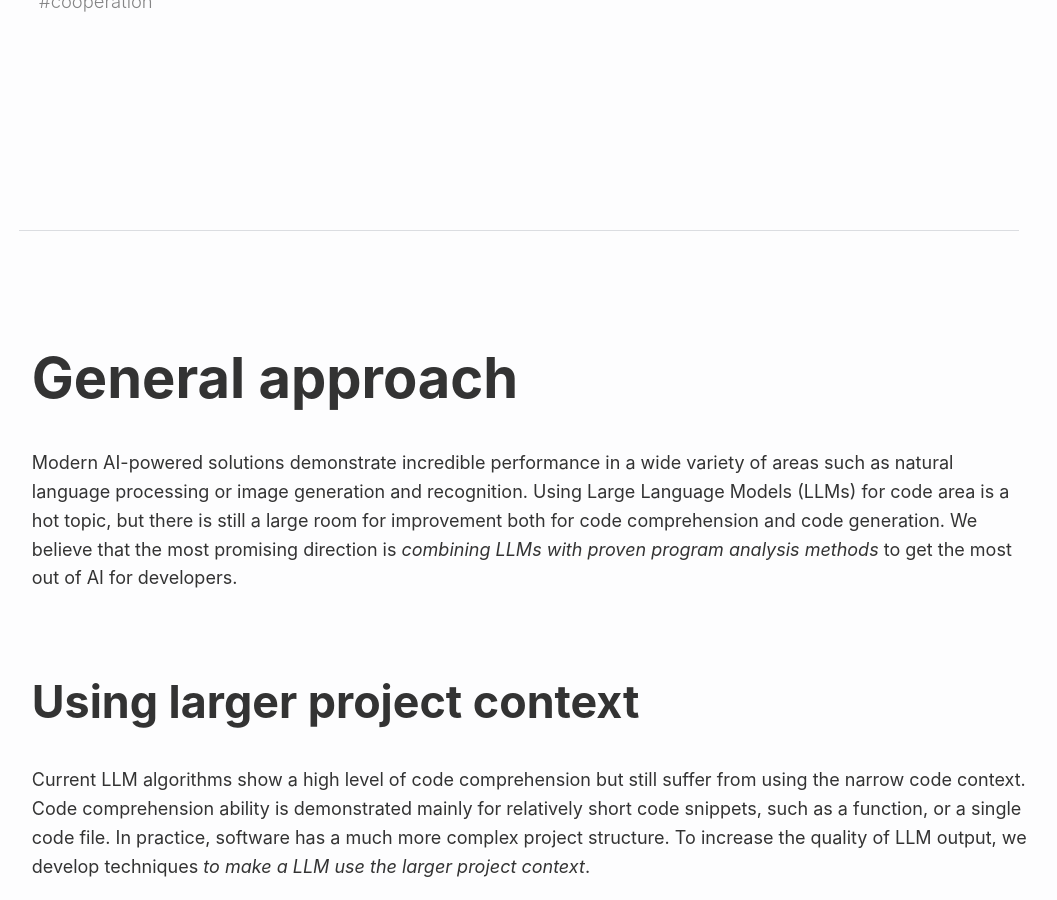
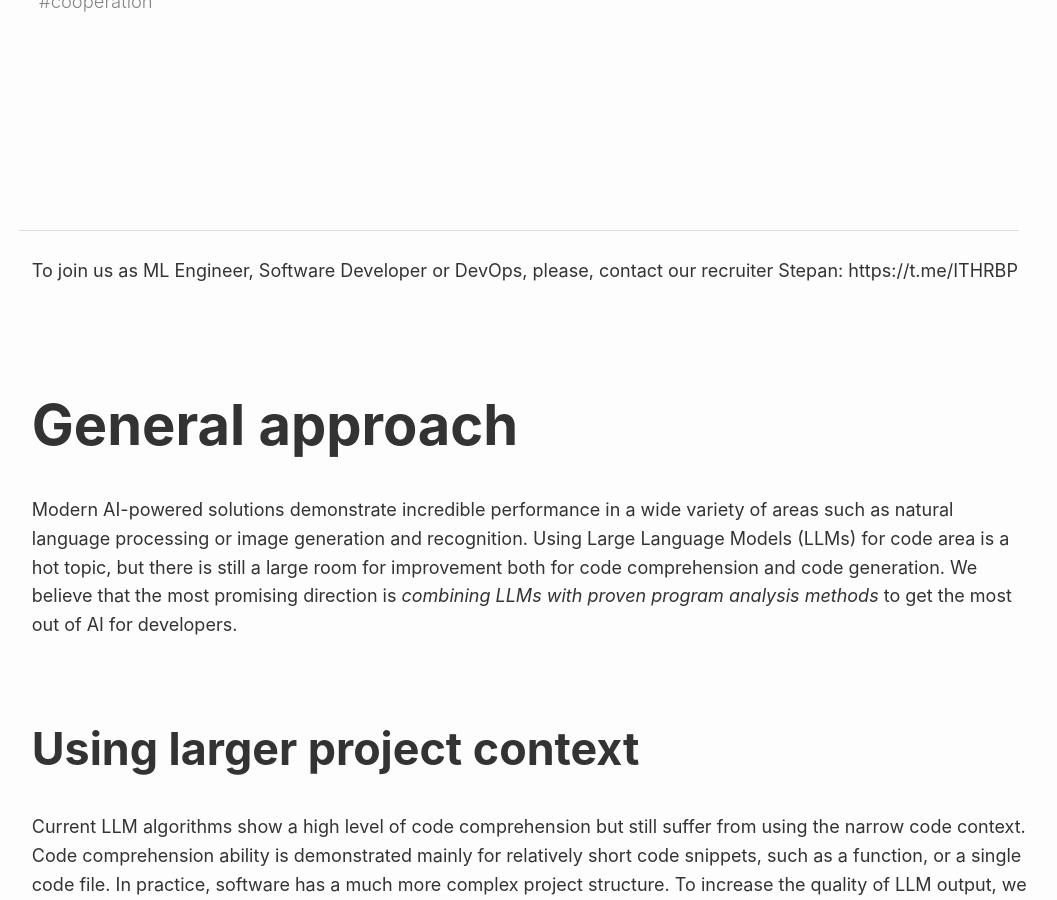
Before and after one commit to SuduIDE/toolchain-website, a Jekyll site: the page built from _projects/ai_for_code.md, in a window 1280 px wide and 900 px high, scrolled down 716 px. Shown: the whole window, without its empty margins (121-1178 px from the left). Built offline with Jekyll 4.4.1, drawn with Linux system fonts in a browser that asks for light colours; nearby versions of some CDN libraries.

Commit message:
Update ai_for_code.md

```diff
--- a/_projects/ai_for_code.md
+++ b/_projects/ai_for_code.md
@@ -12,8 +12,9 @@ languages:
   - cpp
 tags:
   - cooperation
+---
+To join us as ML Engineer, Software Developer or DevOps, please, contact our recruiter Stepan: https://t.me/ITHRBP
 
----
 
 # General approach
 
```
